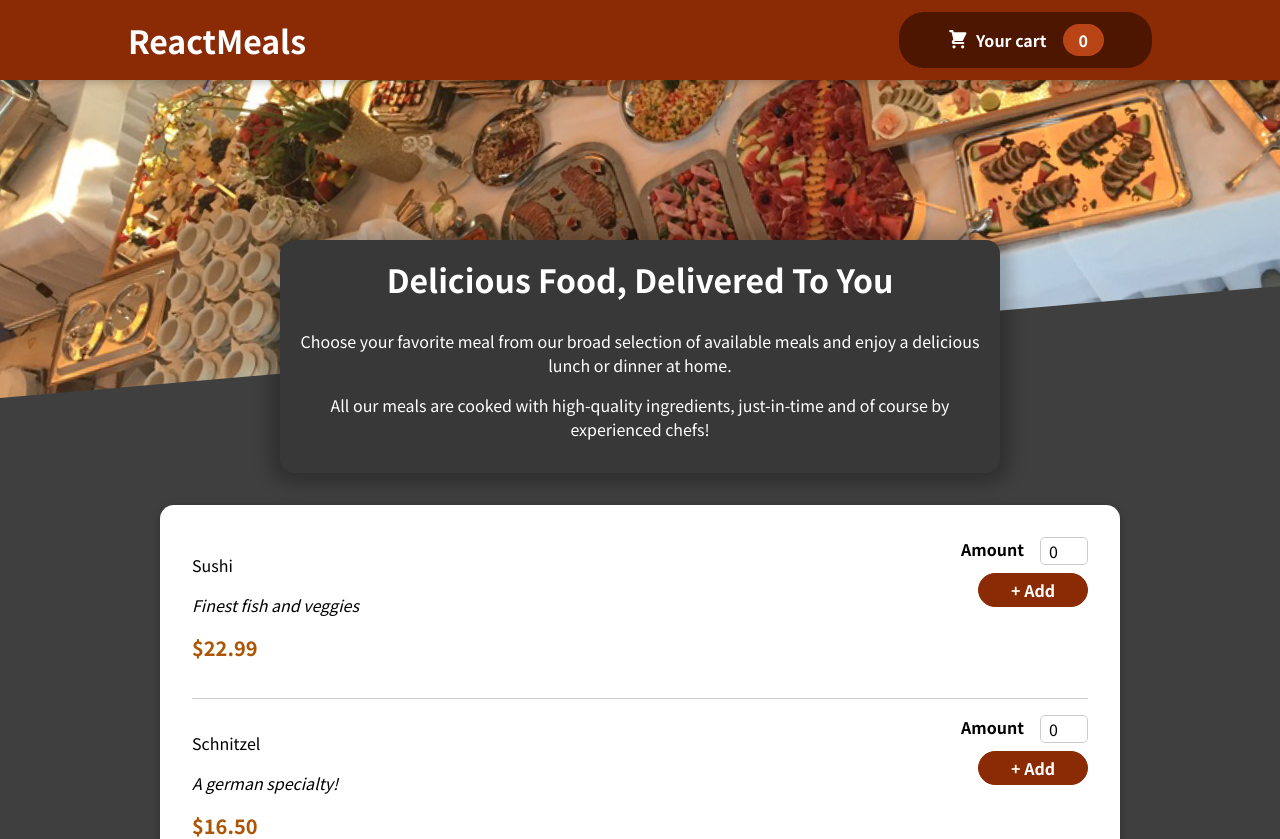
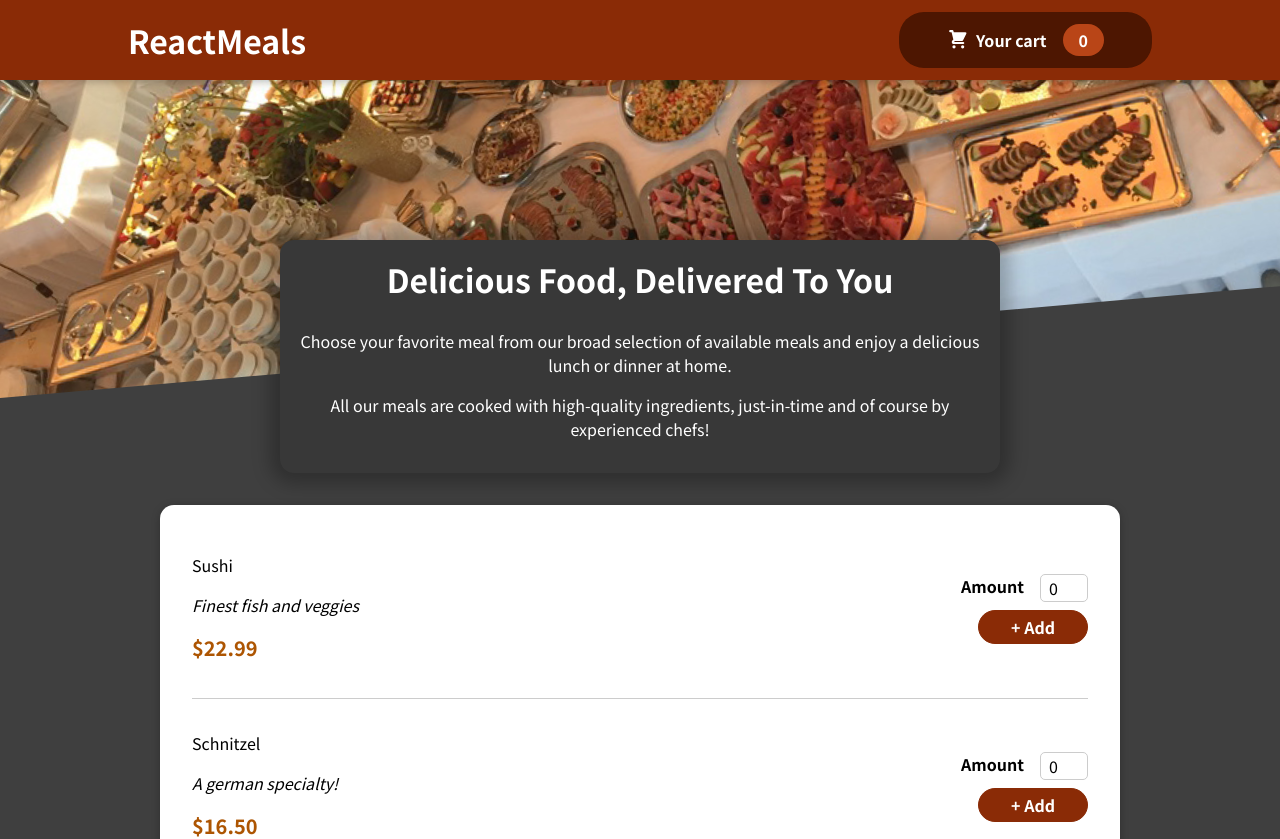
Before and after one commit to HOOP-helie/Food-order-app, a React (Create React App) app: page / in a window 1280 px wide. Shown: the top 839 px of the page. Built offline with nearby package versions, Linux system fonts and the light colour scheme.

Commit message:
add item from cart

```diff
--- a/src/components/Cart/CartItem.js
+++ b/src/components/Cart/CartItem.js
@@ -16,9 +16,9 @@ const CartItem = (props) => {
             </div>
             <div className={styles.actions}>
                 <button onClick={() => ctx.removeId(props.id)}>−</button>
-                <button >+</button>
+                <button onClick={() => ctx.addItem({ ...props, amount: 1 })} >+</button>
             </div>
-        </li>
+        </li >
     );
 };
 
--- a/src/components/Meals/MealItem/MealItemForm.js
+++ b/src/components/Meals/MealItem/MealItemForm.js
@@ -15,13 +15,13 @@ const MealItemForm = (props) => {
             return
         } else {
             setAmountIsValid(true)
-
             ctx.addItem({
                 id: props.inputId,
                 name: props.name,
                 amount: +enteredAmount,
                 price: props.price
             })
+            setEnteredAmount("0")
         }
 
 
--- a/src/components/Meals/MealItem/MealItemForm.module.css
+++ b/src/components/Meals/MealItem/MealItemForm.module.css
@@ -1,5 +1,9 @@
 .form {
     text-align: right;
+    display: flex;
+    flex-direction: column;
+    align-items: end;
+    justify-content: center;
 }
 
 .form button {
@@ -21,7 +25,7 @@
 
 .input {
     display: flex;
-    /* align-items: center; */
+    justify-content: end;
     margin-bottom: 0.5rem;
 }
 
```
